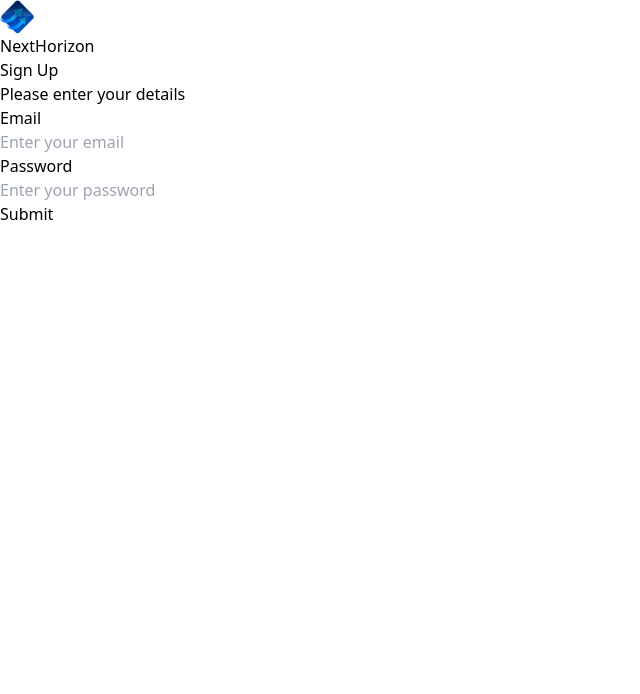
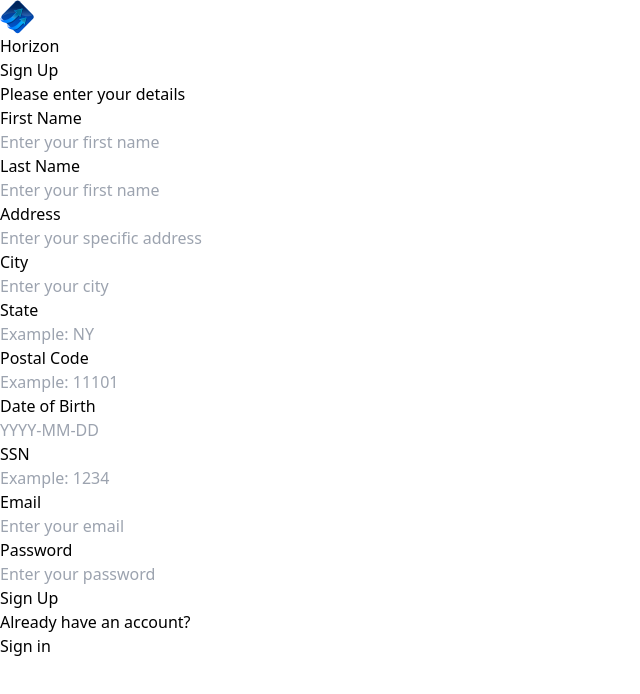
Before and after one commit to LucasDaSilva96/NextHorizon-Finance, a Next.js app: page /sign-up in a window 1280 px wide. Shown: the top 694 px of the page, without its empty margins (0-640 px from the left). Built offline with nearby package versions, Linux system fonts and the light colour scheme.

Commit message:
Implement form validation

```diff
--- a/components/AuthForm.tsx
+++ b/components/AuthForm.tsx
@@ -11,82 +11,179 @@
 import { z } from 'zod';
 import CustomInput from './CustomInput';
 import { formSchema } from '@/lib/utils';
+import { Loader2 } from 'lucide-react';
 
 export default function AuthForm({ type }: { type: 'sign-in' | 'sign-up' }) {
+  const FORM_SCHEMA = formSchema(type);
+
   // 1. Define form
-  const form = useForm<z.infer<typeof formSchema>>({
-    resolver: zodResolver(formSchema),
+  const form = useForm<z.infer<typeof FORM_SCHEMA>>({
+    resolver: zodResolver(FORM_SCHEMA),
     defaultValues: {
       email: '',
       password: '',
+      firstName: '',
+      lastName: '',
+      address1: '',
+      city: '',
+      state: '',
+      postalCode: '',
+      dateOfBirth: '',
+      ssn: '',
     },
   });
 
   const [user, setUser] = useState(null);
+  const [isLoading, setLoading] = useState(false);
 
   // 2. Define a submit handler.
-  function onSubmit(values: z.infer<typeof formSchema>) {
-    // Do something with the form values.
-    // ✅ This will be type-safe and validated.
+  async function onSubmit(values: z.infer<typeof FORM_SCHEMA>) {
+    setLoading(true);
+    try {
+      // Your submission logic
       console.log(values);
+    } catch (error) {
+      console.error('Submission error:', error);
+    } finally {
+      setLoading(false);
+    }
   }
   return (
     <section className='auth-form'>
       <header className='flex flex-col gap-5 md:gap-8'>
-        <Link
-          href='/'
-          className='
-        cursor-pointer text-center gap-1 px-4 flex items-center'
-        >
+        <Link href='/' className='cursor-pointer flex items-center gap-1'>
           <Image
             src='/icons/logo.svg'
             width={34}
             height={34}
-            alt='horizon logo'
+            alt='Horizon logo'
           />
           <h1 className='text-26 font-ibm-plex-serif font-bold text-black-1'>
-            NextHorizon
+            Horizon
           </h1>
         </Link>
 
         <div className='flex flex-col gap-1 md:gap-3'>
           <h1 className='text-24 lg:text-36 font-semibold text-gray-900'>
             {user ? 'Link Account' : type === 'sign-in' ? 'Sign In' : 'Sign Up'}
-          </h1>
             <p className='text-16 font-normal text-gray-600'>
               {user
                 ? 'Link your account to get started'
                 : 'Please enter your details'}
             </p>
+          </h1>
         </div>
       </header>
-
       {user ? (
         <div className='flex flex-col gap-4'>{/* PlaidLink */}</div>
       ) : (
+        <>
           <Form {...form}>
             <form onSubmit={form.handleSubmit(onSubmit)} className='space-y-8'>
+              {type === 'sign-up' && (
+                <>
+                  <div className='flex gap-4'>
                     <CustomInput
-              autocomplete='true'
+                      control={form.control}
+                      name='firstName'
+                      label='First Name'
+                      placeholder='Enter your first name'
+                    />
+                    <CustomInput
+                      control={form.control}
+                      name='lastName'
+                      label='Last Name'
+                      placeholder='Enter your first name'
+                    />
+                  </div>
+                  <CustomInput
+                    control={form.control}
+                    name='address1'
+                    label='Address'
+                    placeholder='Enter your specific address'
+                  />
+                  <CustomInput
+                    control={form.control}
+                    name='city'
+                    label='City'
+                    placeholder='Enter your city'
+                  />
+                  <div className='flex gap-4'>
+                    <CustomInput
+                      control={form.control}
+                      name='state'
+                      label='State'
+                      placeholder='Example: NY'
+                    />
+                    <CustomInput
+                      control={form.control}
+                      name='postalCode'
+                      label='Postal Code'
+                      placeholder='Example: 11101'
+                    />
+                  </div>
+                  <div className='flex gap-4'>
+                    <CustomInput
+                      control={form.control}
+                      name='dateOfBirth'
+                      label='Date of Birth'
+                      placeholder='YYYY-MM-DD'
+                    />
+                    <CustomInput
+                      control={form.control}
+                      name='ssn'
+                      label='SSN'
+                      placeholder='Example: 1234'
+                    />
+                  </div>
+                </>
+              )}
+
+              <CustomInput
                 control={form.control}
                 name='email'
+                label='Email'
                 placeholder='Enter your email'
-              label='Email'
-              type='email'
               />
 
               <CustomInput
-              autocomplete='true'
                 control={form.control}
                 name='password'
+                label='Password'
                 placeholder='Enter your password'
-              label='Password'
-              type='password'
               />
 
-            <Button type='submit'>Submit</Button>
+              <div className='flex flex-col gap-4'>
+                <Button type='submit' disabled={isLoading} className='form-btn'>
+                  {isLoading ? (
+                    <>
+                      <Loader2 size={20} className='animate-spin' /> &nbsp;
+                      Loading...
+                    </>
+                  ) : type === 'sign-in' ? (
+                    'Sign In'
+                  ) : (
+                    'Sign Up'
+                  )}
+                </Button>
+              </div>
             </form>
           </Form>
+
+          <footer className='flex justify-center gap-1'>
+            <p className='text-14 font-normal text-gray-600'>
+              {type === 'sign-in'
+                ? "Don't have an account?"
+                : 'Already have an account?'}
+            </p>
+            <Link
+              href={type === 'sign-in' ? '/sign-up' : '/sign-in'}
+              className='form-link'
+            >
+              {type === 'sign-in' ? 'Sign up' : 'Sign in'}
+            </Link>
+          </footer>
+        </>
       )}
     </section>
   );
--- a/components/CustomInput.tsx
+++ b/components/CustomInput.tsx
@@ -5,13 +5,13 @@
 import { z } from 'zod';
 import { formSchema } from '@/lib/utils';
 
+const FORM_SCHEMA = formSchema('sign-up');
+
 interface CustomInputProps {
-  control: Control<z.infer<typeof formSchema>>;
-  name: FieldPath<z.infer<typeof formSchema>>;
+  control: Control<z.infer<typeof FORM_SCHEMA>>;
+  name: FieldPath<z.infer<typeof FORM_SCHEMA>>;
   placeholder: string;
   label: string;
-  type: string;
-  autocomplete: 'true' | 'false';
 }
 
 export default function CustomInput({
@@ -19,9 +19,30 @@
   name,
   placeholder,
   label,
-  type,
-  autocomplete,
 }: CustomInputProps) {
+  const autoComplete =
+    name === 'password'
+      ? 'password'
+      : name === 'email'
+      ? 'email'
+      : name === 'address1'
+      ? 'address-level1'
+      : name === 'firstName'
+      ? 'given-name'
+      : name === 'lastName'
+      ? 'family-name'
+      : name === 'city'
+      ? 'address-level2'
+      : name === 'state'
+      ? 'address-level1'
+      : name === 'postalCode'
+      ? 'address-level2'
+      : name === 'dateOfBirth'
+      ? 'bday'
+      : name === 'ssn'
+      ? 'text'
+      : 'text';
+
   return (
     <FormField
       control={control}
@@ -34,10 +55,10 @@
           <div className='flex w-full flex-col'>
             <FormControl id={name}>
               <Input
-                type={type}
+                type={name === 'password' ? 'password' : 'text'}
                 placeholder={placeholder}
                 className='input-class'
-                autoComplete={autocomplete}
+                autoComplete='a'
                 {...field}
               />
             </FormControl>
--- a/lib/utils.ts
+++ b/lib/utils.ts
@@ -195,7 +195,21 @@
   return date > twoDaysAgo ? 'Processing' : 'Success';
 };
 
-export const formSchema = z.object({
-  email: z.string().email(),
-  password: z.string().min(8),
-});
+export const formSchema = (type: 'sign-in' | 'sign-up') =>
+  // Create a schema for the form fields
+  // Sign up
+  z.object({
+    firstName: type === 'sign-in' ? z.string().optional() : z.string().min(3),
+    lastName: type === 'sign-in' ? z.string().optional() : z.string().min(3),
+    address1:
+      type === 'sign-in' ? z.string().optional() : z.string().max(50).min(3),
+    city: type === 'sign-in' ? z.string().optional() : z.string().min(3),
+    state: type === 'sign-in' ? z.string().optional() : z.string().min(2),
+    postalCode:
+      type === 'sign-in' ? z.string().optional() : z.string().min(3).max(6),
+    dateOfBirth: type === 'sign-in' ? z.string().optional() : z.string().min(8),
+    ssn: type === 'sign-in' ? z.string().optional() : z.string().min(3),
+    // both
+    email: z.string().email(),
+    password: z.string().min(8),
+  });
```
Lines whose indentation alone changed are shown as unchanged.
